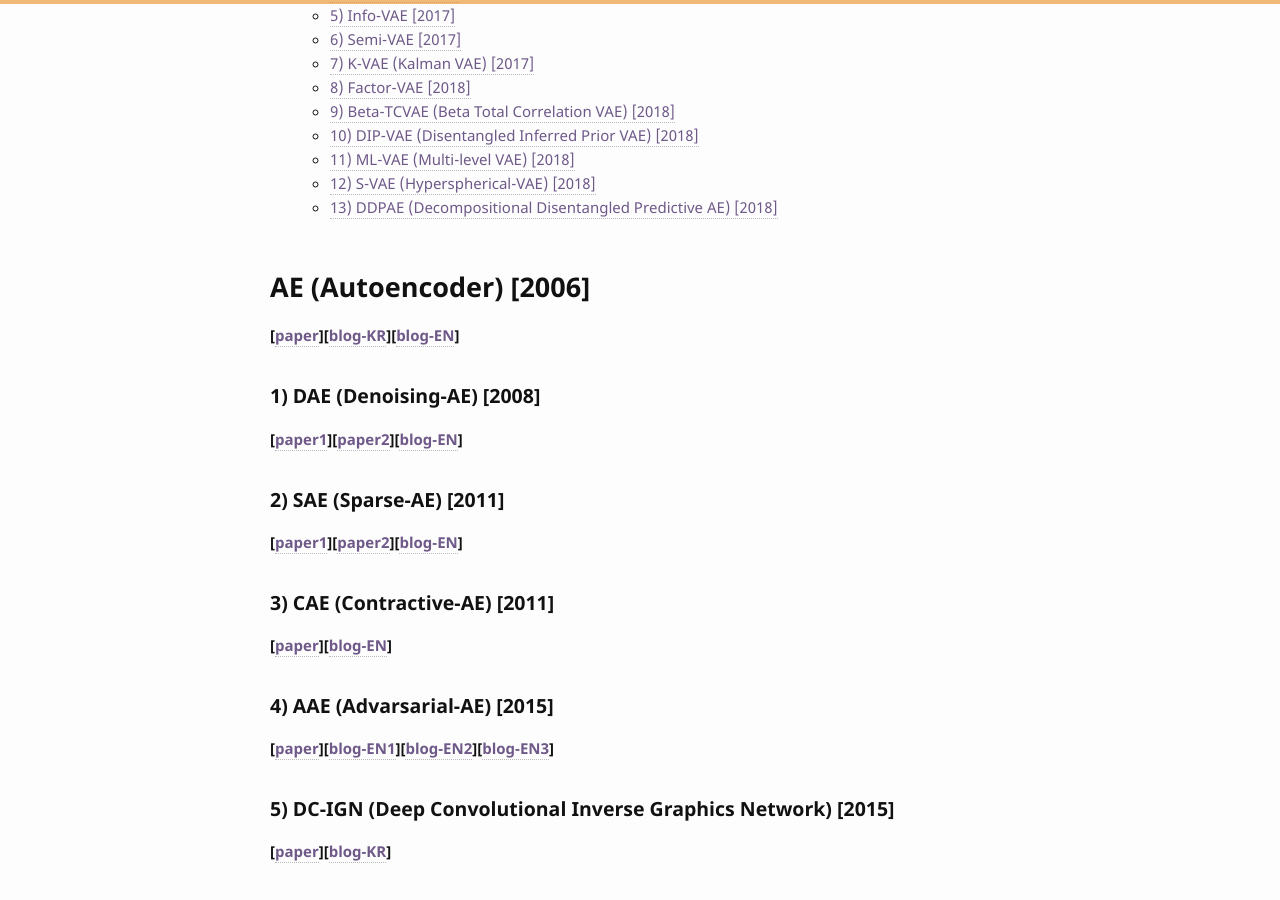
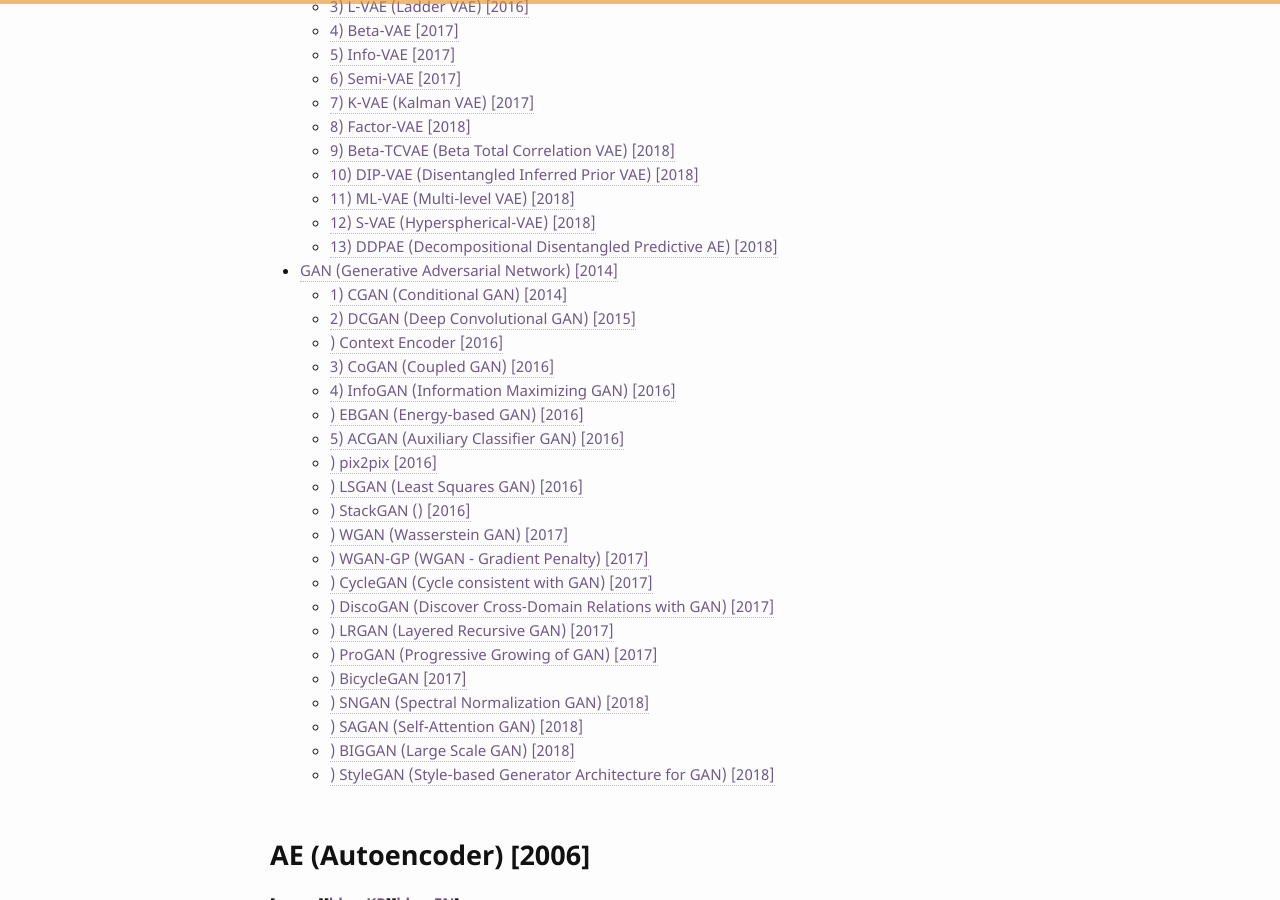
Before and after one commit to bismex/bismex.github.io, a Jekyll site: the page built from _posts/2019-07-24-ALL-DGM.md, in a window 1280 px wide and 900 px high, scrolled down 526 px. Built offline with Jekyll 4.4.1, drawn with Linux system fonts in a browser that asks for light colours; some of the changed text lies outside the part shown.

Commit message:
Update and rename 2019-07-24-ALL-VAE.md to 2019-07-24-ALL-DGM.md

```diff
--- a/_posts/2019-07-24-ALL-VAE.md
+++ b/_posts/2019-07-24-ALL-DGM.md
@@ -1,6 +1,6 @@
 ---
 layout: post
-title: "ALL about VAE (ongoing..)"
+title: "ALL about Deep Generative Model (VAE, GAN) (ongoing..)"
 date: 2019-07-24 12:00:00
 tags: ML
 ---
@@ -83,3 +83,75 @@
 
 ### 13) DDPAE (Decompositional Disentangled Predictive AE) [2018]
 **[[paper](http://papers.nips.cc/paper/7333-learning-to-decompose-and-disentangle-representations-for-video-prediction.pdf)][[poster](https://jthsieh.github.io/files/publications/NIPS18_Poster.pdf)]**
+
+
+## GAN (Generative Adversarial Network) [2014]
+**[[paper1](https://arxiv.org/pdf/1406.2661.pdf)][[paper2]()]**
+
+### 1) CGAN (Conditional GAN) [2014]
+**[[paper](https://arxiv.org/pdf/1411.1784.pdf)]**
+
+### 2) DCGAN (Deep Convolutional GAN) [2015]
+**[[paper](https://arxiv.org/pdf/1511.06434.pdf)]**
+
+### ) Context Encoder [2016]
+**[[paper](https://arxiv.org/pdf/1604.07379.pdf)]**
+
+### 3) CoGAN (Coupled GAN) [2016]
+**[[paper](https://arxiv.org/pdf/1606.07536v2.pdf)]**
+
+### 4) InfoGAN (Information Maximizing GAN) [2016]
+**[[paper](https://arxiv.org/pdf/1606.03657.pdf)]**
+
+
+### ) EBGAN (Energy-based GAN) [2016]
+**[[paper](https://arxiv.org/pdf/1609.03126v4.pdf)]**
+
+### 5) ACGAN (Auxiliary Classifier GAN) [2016]
+**[[paper](https://arxiv.org/pdf/1610.09585.pdf)]**
+
+### ) pix2pix [2016]
+**[[paper](https://arxiv.org/pdf/1611.07004.pdf)]**
+
+### ) LSGAN (Least Squares GAN) [2016]
+**[[paper](https://arxiv.org/pdf/1611.04076v3.pdf)]**
+
+### ) StackGAN () [2016]
+**[[paper](https://arxiv.org/pdf/1612.03242.pdf)]**
+
+### ) WGAN (Wasserstein GAN) [2017]
+**[[paper](https://arxiv.org/pdf/1701.07875.pdf)]**
+
+### ) WGAN-GP (WGAN - Gradient Penalty) [2017]
+**[[paper](https://arxiv.org/pdf/1704.00028.pdf)]**
+
+### ) CycleGAN (Cycle consistent with GAN) [2017]
+**[[paper](https://arxiv.org/pdf/1703.10593.pdf)]**
+
+### ) DiscoGAN (Discover Cross-Domain Relations with GAN) [2017]
+**[[paper](https://arxiv.org/pdf/1703.05192v2.pdf)]**
+
+### ) LRGAN (Layered Recursive GAN) [2017]
+**[[paper](https://arxiv.org/pdf/1703.01560v3.pdf)]**
+
+### ) ProGAN (Progressive Growing of GAN) [2017]
+**[[paper](https://arxiv.org/pdf/1710.10196.pdf)]**
+
+### ) BicycleGAN [2017]
+**[[paper](https://arxiv.org/pdf/1711.11586.pdf)]**
+
+### ) SNGAN (Spectral Normalization GAN) [2018]
+**[[paper](https://arxiv.org/pdf/1802.05957.pdf)]**
+
+### ) SAGAN (Self-Attention GAN) [2018]
+**[[paper](https://arxiv.org/pdf/1805.08318.pdf)]**
+
+### ) BIGGAN (Large Scale GAN) [2018]
+**[[paper](https://arxiv.org/pdf/1809.11096.pdf)]**
+
+### ) StyleGAN (Style-based Generator Architecture for GAN) [2018]
+**[[paper](https://arxiv.org/pdf/1812.04948.pdf)]**
+
+
+
+[[GAN-family](https://github.com/hindupuravinash/the-gan-zoo)]
```
